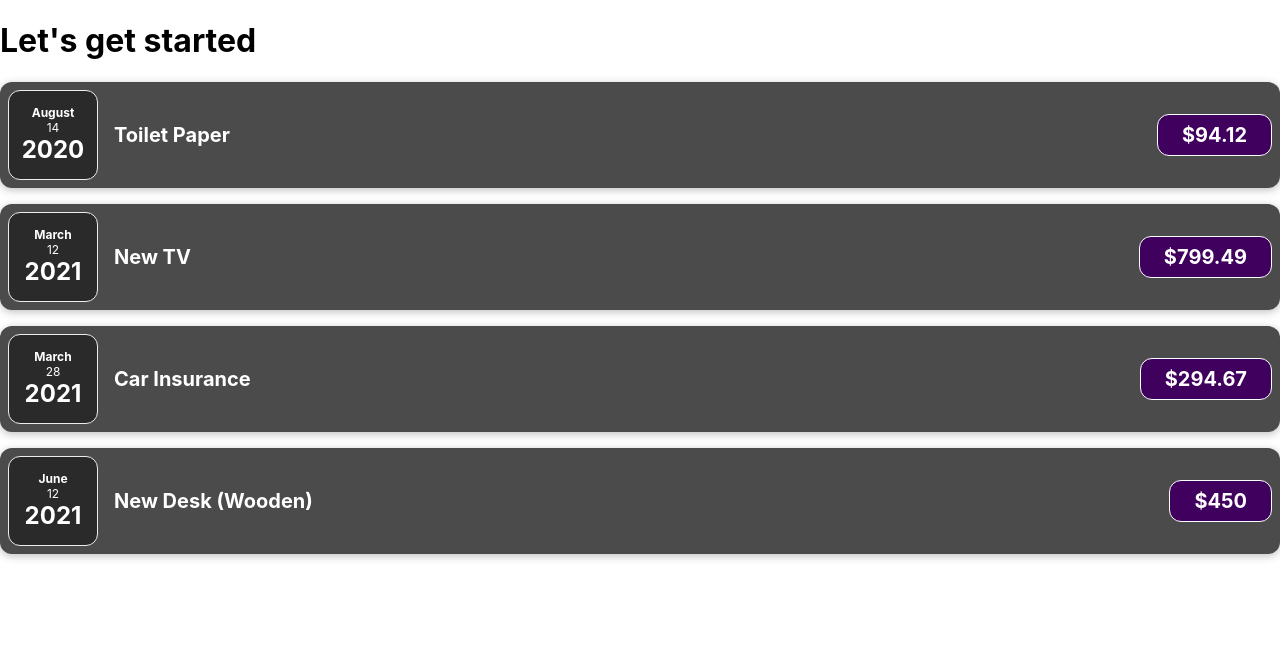
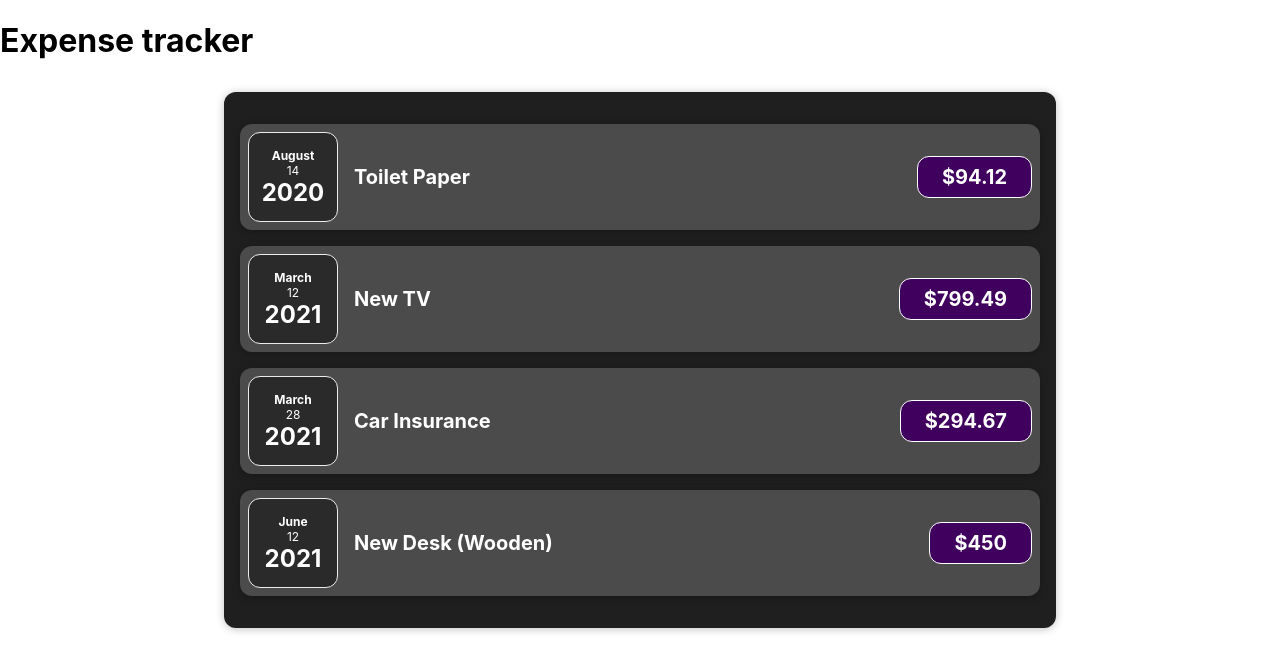
Before and after one commit to Kenta-Asakura/Expense-tracker-React, a React (Create React App) app: page / in a window 1280 px wide. Shown: the top 672 px of the page. Built offline with nearby package versions, Linux system fonts and the light colour scheme.

Commit message:
Expenses.js component created which passes the date, title, and amount data as props

```diff
--- a/src/App.js
+++ b/src/App.js
@@ -1,5 +1,5 @@
 import "./App.css";
-import ExpenseItem from "./components/ExpenseItem";
+import Expenses from "./components/Expenses";
 
 function App() {
   const expenses = [
@@ -31,27 +31,8 @@
 
   return (
     <div>
-      <h1>Let's get started</h1>
-      <ExpenseItem
-        title={expenses[0].title}
-        amount={expenses[0].amount}
-        date={expenses[0].date}
-      />
-      <ExpenseItem
-        title={expenses[1].title}
-        amount={expenses[1].amount}
-        date={expenses[1].date}
-      />
-      <ExpenseItem
-        title={expenses[2].title}
-        amount={expenses[2].amount}
-        date={expenses[2].date}
-      />
-      <ExpenseItem
-        title={expenses[3].title}
-        amount={expenses[3].amount}
-        date={expenses[3].date}
-      />
+      <h1>Expense tracker</h1>
+      <Expenses expenses={expenses} />
     </div>
   );
 }
--- a/src/components/ExpenseItem.js
+++ b/src/components/ExpenseItem.js
@@ -5,7 +5,6 @@
   return (
     <div className="expense-item">
       <ExpenseDate date={date} />
-      {/* <div>{date.toLocaleString("en-US", { month: "long" })}</div> */}
       <div className="expense-item__description">
         <h2>{title}</h2>
         <div className="expense-item__price">${amount}</div>
--- /dev/null
+++ b/src/components/Expenses.css
@@ -0,0 +1,9 @@
+.expenses {
+  padding: 1rem;
+  background-color: rgb(31, 31, 31);
+  margin: 2rem auto;
+  width: 50rem;
+  max-width: 95%;
+  border-radius: 12px;
+  box-shadow: 0 1px 8px rgba(0, 0, 0, 0.25);
+}
--- /dev/null
+++ b/src/components/Expenses.js
@@ -0,0 +1,31 @@
+import ExpenseItem from "./ExpenseItem";
+import "./Expenses.css";
+
+function Expenses({expenses}) {
+  return (
+    <div className="expenses">
+      <ExpenseItem
+        title={expenses[0].title}
+        amount={expenses[0].amount}
+        date={expenses[0].date}
+      />
+      <ExpenseItem
+        title={expenses[1].title}
+        amount={expenses[1].amount}
+        date={expenses[1].date}
+      />
+      <ExpenseItem
+        title={expenses[2].title}
+        amount={expenses[2].amount}
+        date={expenses[2].date}
+      />
+      <ExpenseItem
+        title={expenses[3].title}
+        amount={expenses[3].amount}
+        date={expenses[3].date}
+      />
+    </div>
+  );
+}
+
+export default Expenses;
```
Also changed, not shown: src/components/Card.js (added, +7 -0 lines), src/components/Card.css (added).
